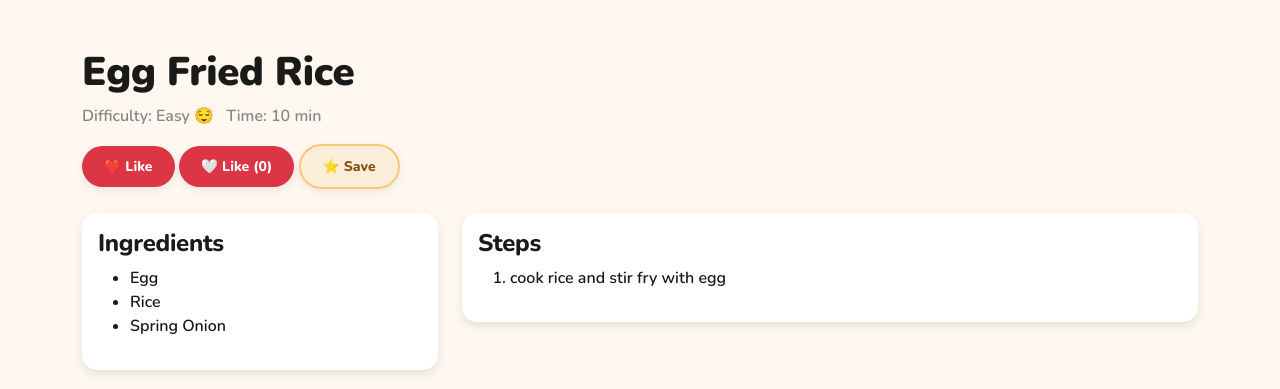
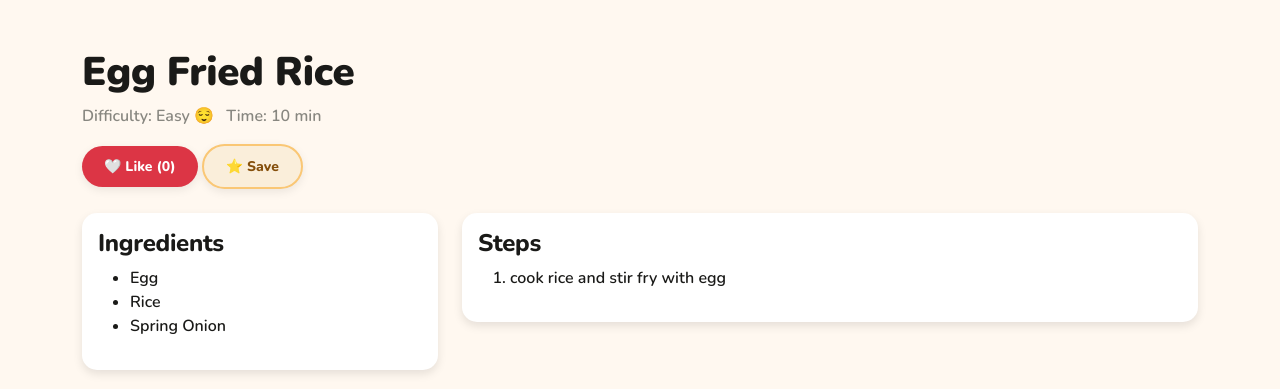
Before and after one commit to xAmyyang/cits5505, a Flask app: page /recipe in a window 1280 px wide. Shown: the part 68-457 px from the top of the page. Run offline with Flask 3, Linux system fonts and the light colour scheme; data comes from the database, SQL or seed files in the repository.

Commit message:
Connect recipe detail page to like feature

```diff
--- a/templates/recipe-detail.html
+++ b/templates/recipe-detail.html
@@ -38,10 +38,13 @@
 
   <!-- Buttons -->
   <div class="mb-4">
-    <button class="btn btn-danger">❤️ Like</button>
     {% if is_logged_in %}
+    <form method="post" action="{{ url_for('unlike_recipe' if recipe.is_liked else 'like_recipe', recipe_id=recipe.id) }}" class="d-inline">
+      <input type="hidden" name="next" value="{{ request.path }}">
+      <button type="submit" class="btn btn-danger">
         {% if recipe.is_liked %}❤️ Liked{% else %}🤍 Like{% endif %} ({{ recipe.like_count }})
       </button>
+    </form>
     <form method="post" action="{{ url_for('unsave_recipe' if recipe.is_saved else 'save_recipe', recipe_id=recipe.id) }}" class="d-inline">
       <input type="hidden" name="next" value="{{ request.path }}">
       <button type="submit" class="btn btn-warning">
```
